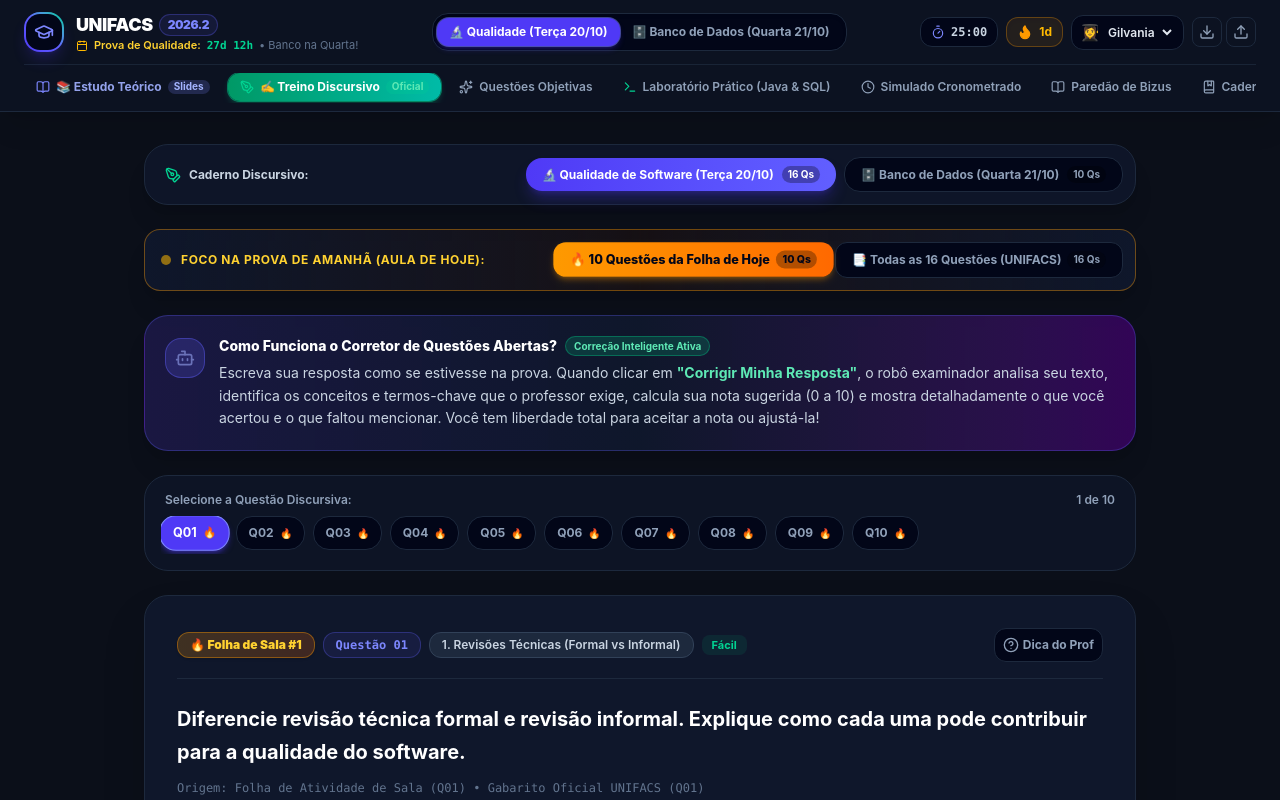
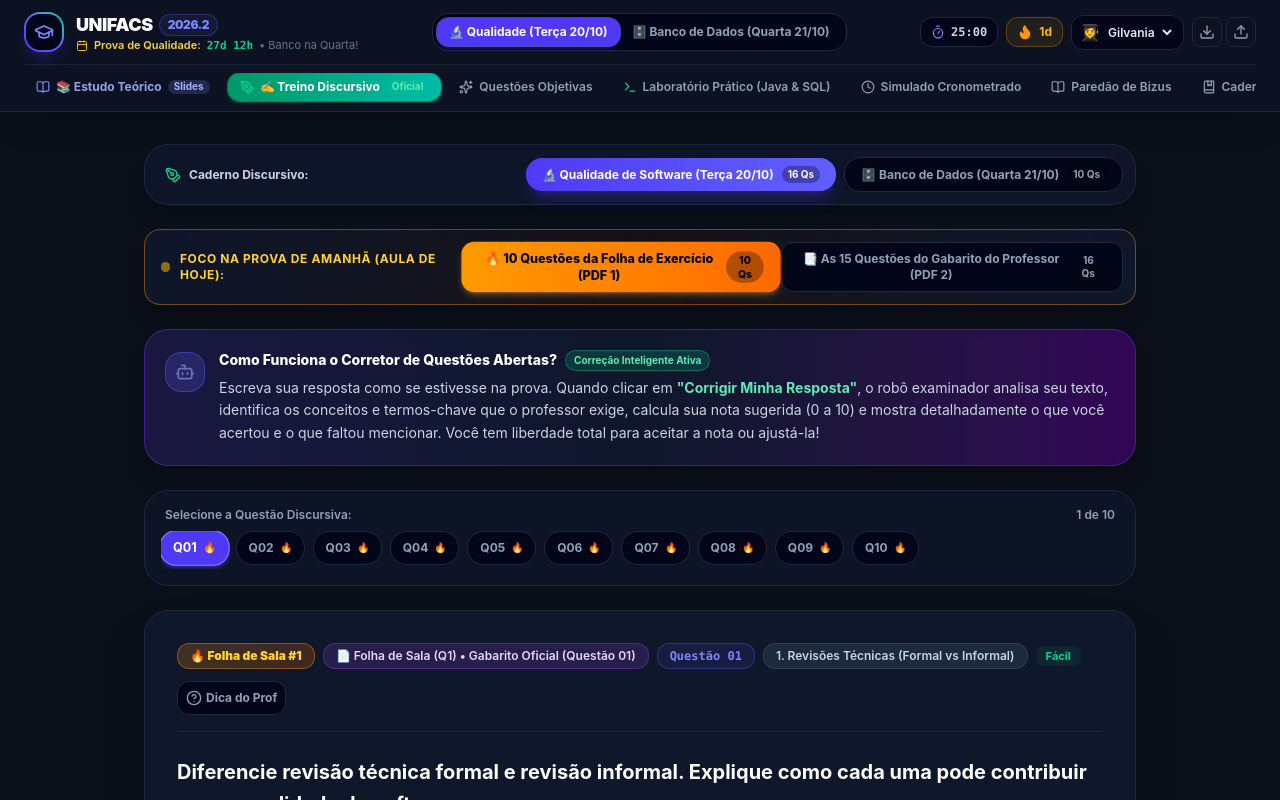
Before and after one commit to pedrodsilval/ibge-estudos-ba, a React (Vite) app: page / in a window 1280 px wide. Both pictures are taken after a click on the element 191 px from the left and 32 px from the top of the page. Shown: the top 800 px of the page. Built offline with nearby package versions, Linux system fonts and the light colour scheme.

Commit message:
feat: mapeamento explícito de cada uma das 15 questões do PDF 2 e 10 do PDF 1

```diff
--- a/src/components/DiscursiveMode.tsx
+++ b/src/components/DiscursiveMode.tsx
@@ -308,18 +308,18 @@ export const DiscursiveMode: React.FC<DiscursiveModeProps> = ({
                   : 'bg-slate-950 text-slate-400 hover:text-white border border-slate-800'
               }`}
             >
-              <span>🔥 10 Questões da Folha de Hoje</span>
+              <span>🔥 10 Questões da Folha de Exercício (PDF 1)</span>
               <span className="px-1.5 py-0.5 rounded-full bg-black/30 text-[10px]">10 Qs</span>
             </button>
             <button
               onClick={() => { setFilterClassroomOnly(false); setCurrentIdx(0); }}
               className={`flex-1 sm:flex-initial px-4 py-2 rounded-xl text-xs font-bold transition-all flex items-center justify-center space-x-1.5 ${
                 !filterClassroomOnly
-                  ? 'bg-indigo-600 text-white shadow-md shadow-indigo-600/30'
+                  ? 'bg-indigo-600 text-white shadow-md shadow-indigo-600/30 font-bold scale-105'
                   : 'bg-slate-950 text-slate-400 hover:text-white border border-slate-800'
               }`}
             >
-              <span>📑 Todas as 16 Questões (UNIFACS)</span>
+              <span>📑 As 15 Questões do Gabarito do Professor (PDF 2)</span>
               <span className="px-1.5 py-0.5 rounded-full bg-black/20 text-[10px]">16 Qs</span>
             </button>
           </div>
@@ -399,6 +399,11 @@ export const DiscursiveMode: React.FC<DiscursiveModeProps> = ({
             {currentQ.isFromClassroomReview && (
               <span className="px-3 py-1 rounded-xl bg-gradient-to-r from-amber-500/20 to-orange-500/20 border border-amber-500/40 text-amber-300 text-xs font-black flex items-center gap-1.5 shadow-sm">
                 <span>🔥 Folha de Sala #{currentQ.classroomOrder}</span>
+              </span>
+            )}
+            {currentQ.pdfMapping && (
+              <span className="px-3 py-1 rounded-xl bg-purple-500/15 border border-purple-500/30 text-purple-200 text-xs font-semibold flex items-center gap-1.5 shadow-sm">
+                <span>📄 {currentQ.pdfMapping}</span>
               </span>
             )}
             <span className="px-3 py-1 rounded-xl bg-indigo-500/10 border border-indigo-500/30 text-indigo-400 text-xs font-bold font-mono">
--- a/src/data/discursiveQuestions.ts
+++ b/src/data/discursiveQuestions.ts
@@ -9,6 +9,7 @@ export const DISCURSIVE_QUESTIONS: DiscursiveQuestion[] = [
 
   {
     id: 'disc-sala-01',
+    pdfMapping: 'Folha de Sala (Q1) • Gabarito Oficial (Questão 01)',
     legacyId: 'disc-qs-01',
     isFromClassroomReview: true,
     classroomOrder: 1,
@@ -52,6 +53,7 @@ A principal diferença entre elas está no grau de planejamento, estruturação,
 
   {
     id: 'disc-sala-02',
+    pdfMapping: 'Folha de Sala (Q2) • Gabarito Oficial (Questão 04)',
     legacyId: 'disc-qs-06',
     isFromClassroomReview: true,
     classroomOrder: 2,
@@ -95,6 +97,7 @@ EXEMPLO DE UMA MESMA FUNCIONALIDADE TESTADA PELAS DUAS ABORDAGENS:
 
   {
     id: 'disc-sala-03',
+    pdfMapping: 'Folha de Sala (Q3) • Gabarito Oficial (Questão 07)',
     legacyId: 'disc-qs-07',
     isFromClassroomReview: true,
     classroomOrder: 3,
@@ -135,6 +138,7 @@ Essa definição garante que:
 
   {
     id: 'disc-sala-04',
+    pdfMapping: 'Folha de Sala (Q4) • Gabarito Oficial (Questão 08 - Cálculo E=12, N=10)',
     legacyId: 'disc-qs-08',
     isFromClassroomReview: true,
     classroomOrder: 4,
@@ -183,6 +187,7 @@ O resultado V(G) = 4 traz diretrizes quantitativas diretas para o projetista de
 
   {
     id: 'disc-sala-05',
+    pdfMapping: 'Folha de Sala (Q5) • Gabarito Oficial (Questão 10 - Idades 18 a 65)',
     legacyId: 'disc-qs-14',
     isFromClassroomReview: true,
     classroomOrder: 5,
@@ -236,6 +241,7 @@ Para a regra de negócio "Idades entre 18 e 65 anos, inclusive" (18 <= idade <=
 
   {
     id: 'disc-sala-06',
+    pdfMapping: 'Folha de Sala (Q6) • Gabarito Oficial (Questão 11 - Idades 18 a 65)',
     legacyId: 'disc-qs-14-avl',
     isFromClassroomReview: true,
     classroomOrder: 6,
@@ -280,6 +286,7 @@ Resumo dos Casos de Teste: { 17, 18, 19 } e { 64, 65, 66 }.`,
 
   {
     id: 'disc-sala-07',
+    pdfMapping: 'Folha de Sala (Q7) • Gabarito Oficial (Questão 12 - Testes Unitários)',
     legacyId: 'disc-qs-10',
     isFromClassroomReview: true,
     classroomOrder: 7,
@@ -329,6 +336,7 @@ São verificações automáticas das menores unidades testáveis isoladas do có
 
   {
     id: 'disc-sala-08',
+    pdfMapping: 'Folha de Sala (Q8) • Gabarito Oficial (Questão 13 - Integração e Interfaces)',
     legacyId: 'disc-qs-12',
     isFromClassroomReview: true,
     classroomOrder: 8,
@@ -366,6 +374,7 @@ Mesmo que cada módulo funcione com perfeição isolada em sua bancada, a integr
 
   {
     id: 'disc-sala-09',
+    pdfMapping: 'Folha de Sala (Q9) • Gabarito Oficial (Questão 14 - Top-Down e Bottom-Up)',
     legacyId: 'disc-qs-09',
     isFromClassroomReview: true,
     classroomOrder: 9,
@@ -407,6 +416,7 @@ RESUMO COMPARATIVO:
 
   {
     id: 'disc-sala-10',
+    pdfMapping: 'Folha de Sala (Q10) • Gabarito Oficial (Questão 15 - Fumaça e Regressão)',
     legacyId: 'disc-qs-11',
     isFromClassroomReview: true,
     classroomOrder: 10,
@@ -451,6 +461,7 @@ Deve ser executado após a aprovação no teste de fumaça. Roda-se a suíte com
 
   {
     id: 'disc-qs-02',
+    pdfMapping: 'Exclusiva do Gabarito Oficial UNIFACS (Questão 02 - Participantes RTF)',
     legacyId: 'disc-qs-02',
     isFromClassroomReview: false,
     classroomOrder: 11,
@@ -492,6 +503,7 @@ Deve ser executado após a aprovação no teste de fumaça. Roda-se a suíte com
 
   {
     id: 'disc-qs-03',
+    pdfMapping: 'Exclusiva do Gabarito Oficial UNIFACS (Questão 03 - Decisões e Documentos RTF)',
     legacyId: 'disc-qs-03',
     isFromClassroomReview: false,
     classroomOrder: 12,
@@ -529,6 +541,7 @@ DOCUMENTOS PRODUZIDOS:
 
   {
     id: 'disc-qs-05-cb',
+    pdfMapping: 'Exclusiva do Gabarito Oficial UNIFACS (Questão 05 - 4 Objetivos Caixa-Branca)',
     legacyId: 'disc-qs-05',
     isFromClassroomReview: false,
     classroomOrder: 13,
@@ -558,6 +571,7 @@ DOCUMENTOS PRODUZIDOS:
 
   {
     id: 'disc-qs-09-fibdt',
+    pdfMapping: 'Exclusiva do Gabarito Oficial UNIFACS (Questão 09 - 5 Erros FIBDT Caixa-Preta)',
     legacyId: 'disc-qs-09-fibdt',
     isFromClassroomReview: false,
     classroomOrder: 14,
@@ -589,6 +603,7 @@ DOCUMENTOS PRODUZIDOS:
 
   {
     id: 'disc-qs-08-formulas',
+    pdfMapping: 'Exclusiva do Gabarito Oficial UNIFACS (Questão 08 - As 3 Fórmulas de V(G))',
     legacyId: 'disc-qs-08-formulas',
     isFromClassroomReview: false,
     classroomOrder: 15,
@@ -615,6 +630,7 @@ DOCUMENTOS PRODUZIDOS:
 
   {
     id: 'disc-qs-13-vv',
+    pdfMapping: 'Revisão Teórica Complementar (Verificação vs Validação - Boehm)',
     legacyId: 'disc-qs-13',
     isFromClassroomReview: false,
     classroomOrder: 16,
--- a/src/types/study.ts
+++ b/src/types/study.ts
@@ -41,6 +41,7 @@ export interface DiscursiveQuestion {
   isFromClassroomReview?: boolean;
   classroomOrder?: number;
   legacyId?: string;
+  pdfMapping?: string;
 }
 
 export interface DiscursiveAnswerHistory {
```
